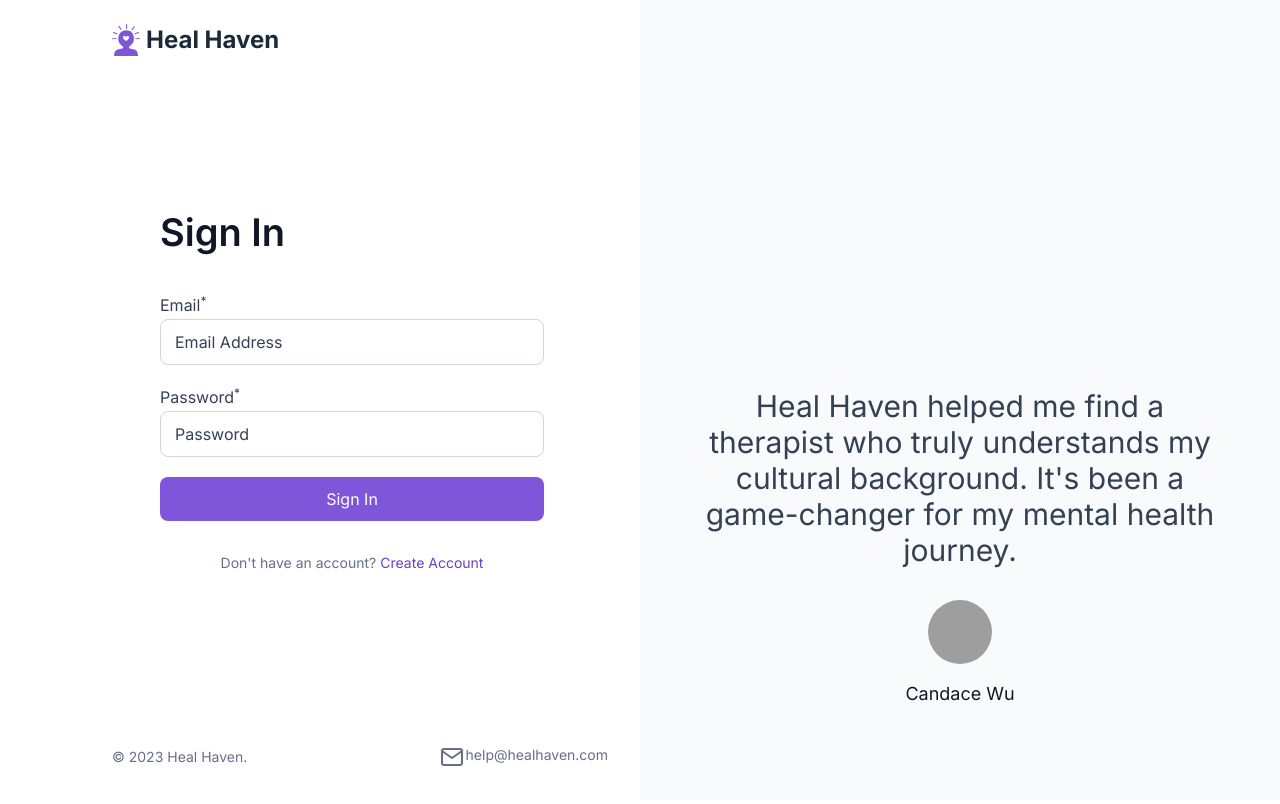
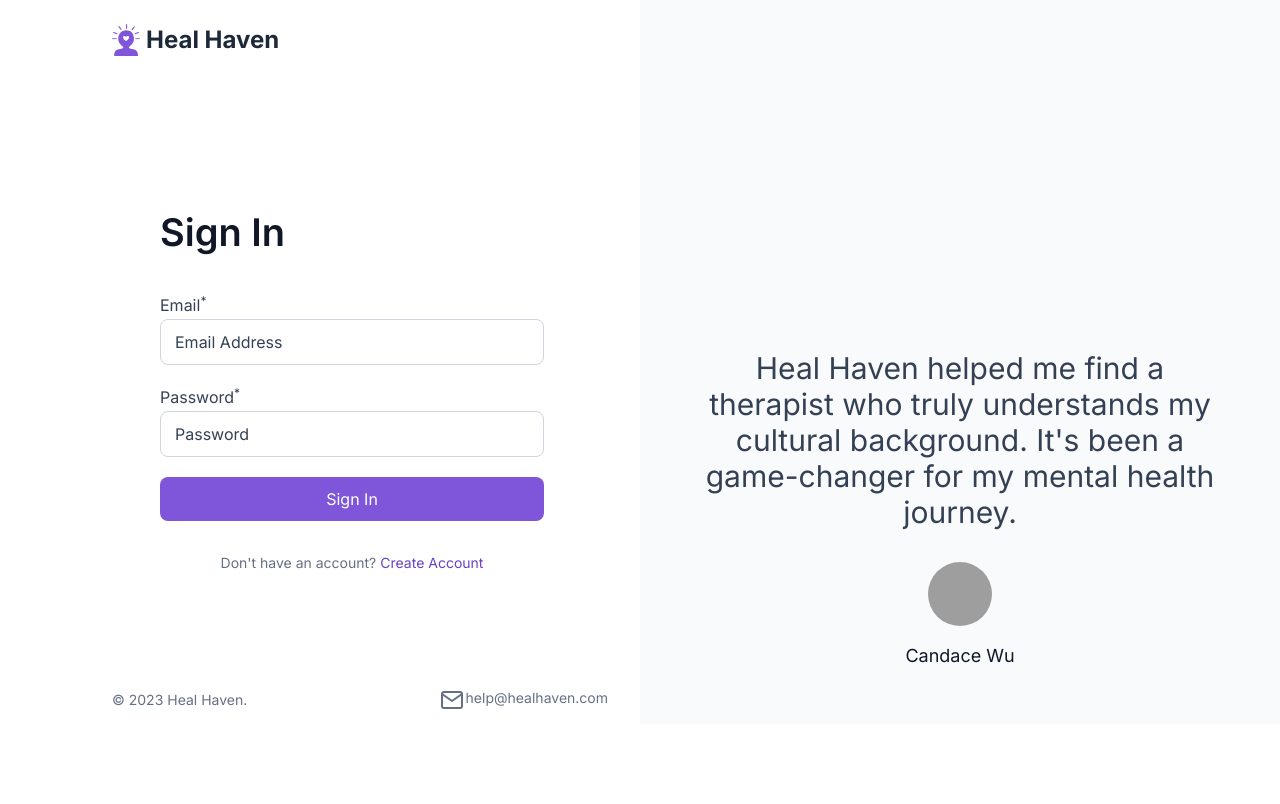
Before and after one commit to Bii-sama/Heal-haven-mha, a React (Vite) app in the folder frontend/: page /auth/login in a window 1280 px wide. Shown: the top 804 px of the page. Built offline with nearby package versions, Linux system fonts and the light colour scheme; grey boxes are pictures that could not be loaded; what react-router-typesafe would draw is missing.

Commit message:
adjust height and padding

```diff
--- a/frontend/src/pages/register/index.tsx
+++ b/frontend/src/pages/register/index.tsx
@@ -27,8 +27,8 @@ function Register() {
   const getPath = pathname.split('/')[2];
 
   return (
-    <section className="lg:flex">
-      <div className="grid h-screen grid-rows-[auto_1fr_auto] lg:flex-1">
+    <section className="h-[724px] lg:flex">
+      <div className="grid h-full grid-rows-[auto_1fr_auto] lg:flex-1">
         <header>
           <nav className="relative z-10 flex items-center justify-between px-4 py-5 lg:py-6 lg:pl-28  lg:pr-8">
             <Link to="/" className="flex items-center gap-[0.375rem]">
@@ -39,11 +39,11 @@ function Register() {
             </Link>
           </nav>
         </header>
-        <div className="mx-auto flex w-full max-w-xl flex-col  gap-6 px-4 py-6 lg:mx-0 lg:gap-8 lg:py-[7.75rem] lg:pl-40 lg:pr-8 ">
+        <div className="mx-auto flex w-full max-w-xl flex-col  gap-6 px-4 py-6 lg:mx-0 lg:gap-8 lg:pl-40 lg:pr-8 lg:pt-[7.75rem] ">
           {renderFormContent(getPath)}
         </div>
         <footer>
-          <div className="flex items-center  justify-between px-4  py-12 pb-7 lg:pb-12 lg:pl-28 lg:pr-8">
+          <div className="flex items-center  justify-between px-4  py-3 lg:pl-28 lg:pr-8">
             <p className="text-sm">
               &copy; {new Date().getFullYear()} Heal Haven.
             </p>
@@ -54,7 +54,7 @@ function Register() {
           </div>
         </footer>
       </div>
-      <div className="hidden h-screen flex-col items-center justify-center gap-8 bg-healHavenGray50 lg:flex lg:flex-1 lg:pt-[18.5rem]">
+      <div className="hidden h-full flex-col items-center justify-center gap-8 bg-healHavenGray50 lg:flex lg:flex-1 lg:pt-[18.5rem]">
         <blockquote className="max-w-lg text-center text-3xl text-healHavenGray700">
           Heal Haven helped me find a therapist who truly understands my
           cultural background. It&apos;s been a game-changer for my mental
```
